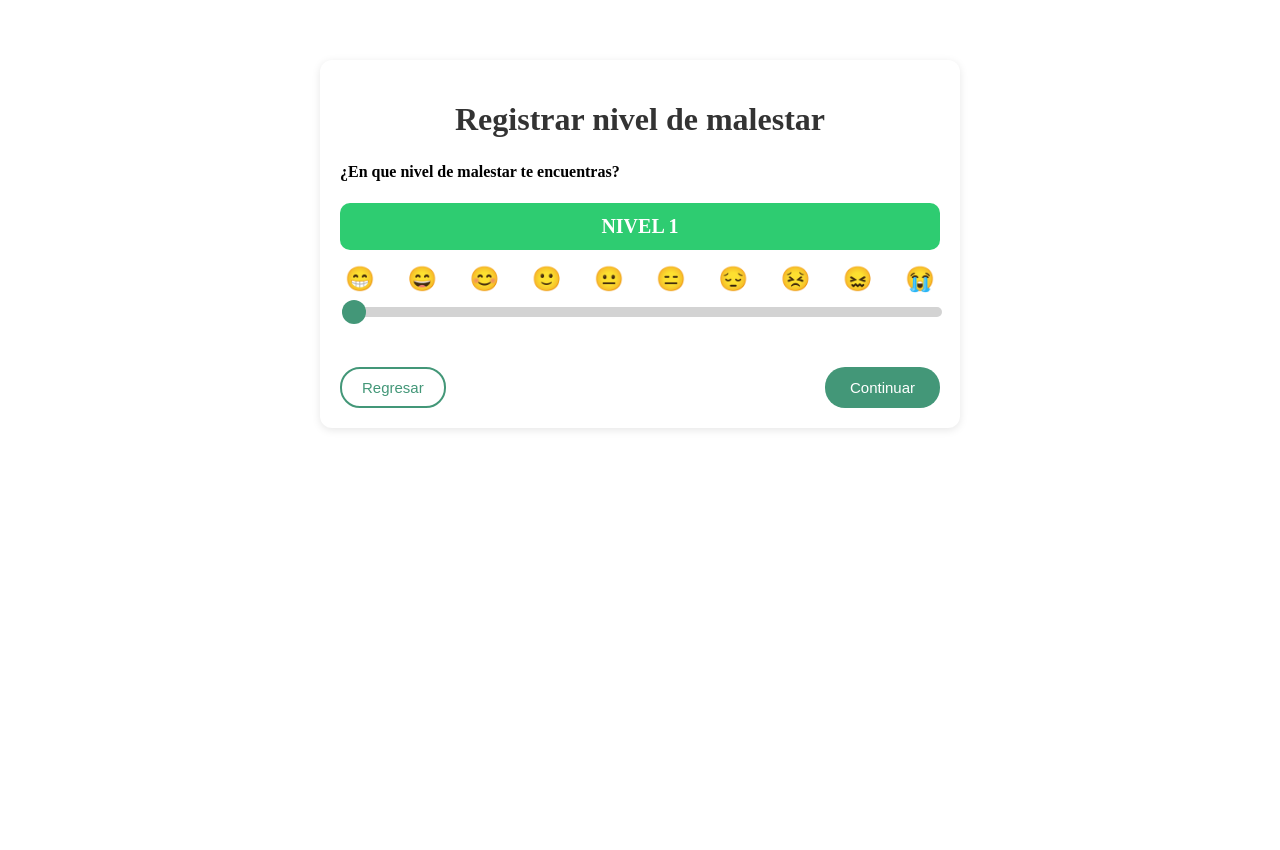
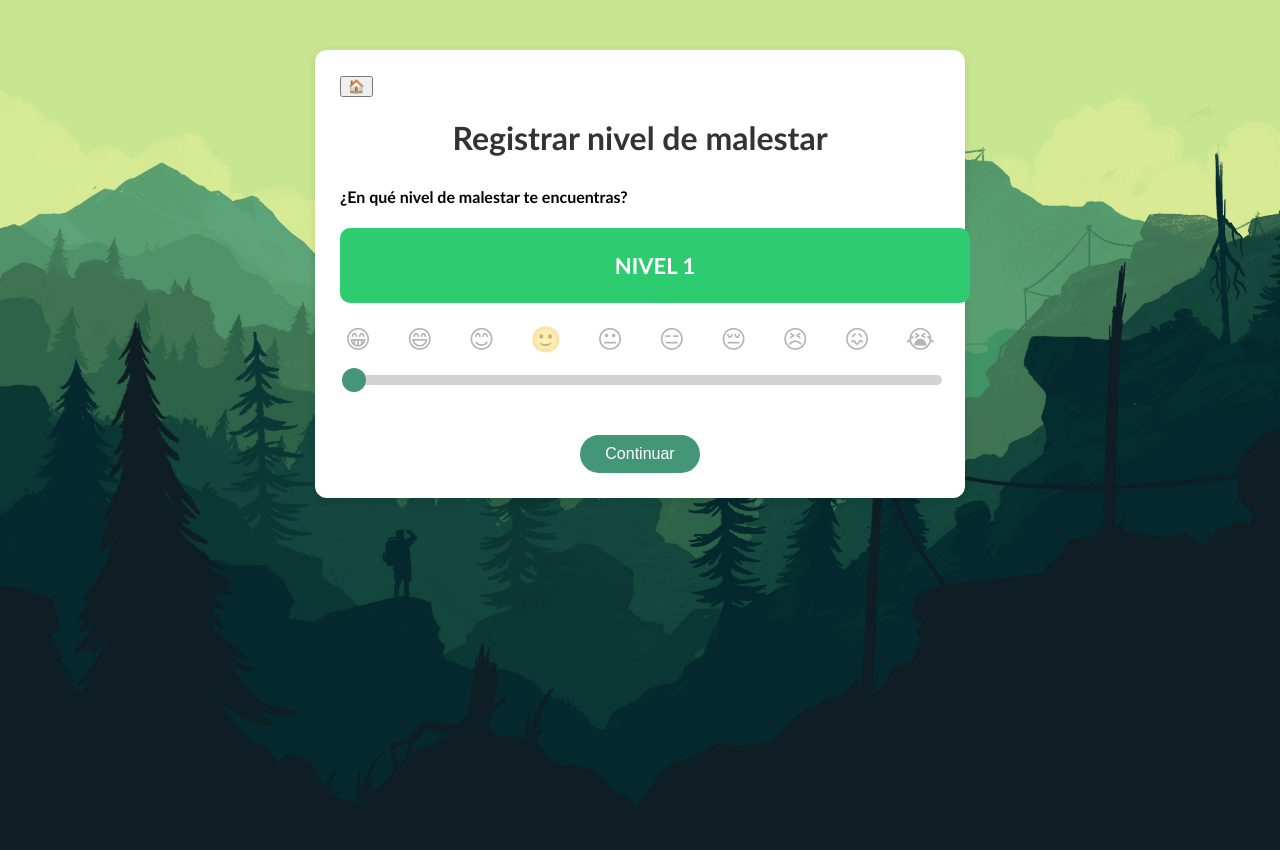
Before and after one commit to rhonald07/Hikari--web, a Django app: template Hikari--web/hk/templates/paginas/crisis.html in a window 1280 px wide. Before the commit the page ends 430 px from the top, so only its background shows below. Run offline with Django 5.2, Linux system fonts and the light colour scheme; the template is opened without the code that fills it, so the values that code supplies are empty.

Commit message:
HTML
Actualizacion de css

```diff
--- a/Hikari--web/hk/templates/paginas/configuracion.html
+++ b/Hikari--web/hk/templates/paginas/configuracion.html
@@ -6,7 +6,7 @@
     <title>Hikari - Configuracion</title>
     <link rel="stylesheet" href="../../../public/css/style.css">
 </head>
-<body>
+<body class="fondo-configuracion">
     <main class="configuracion">
 
     <h1>Configuración</h1>
--- a/Hikari--web/hk/templates/paginas/crisis.html
+++ b/Hikari--web/hk/templates/paginas/crisis.html
@@ -1,45 +1,56 @@
 <!DOCTYPE html>
-<html lang="en">
+<html lang="es">
 <head>
     <meta charset="UTF-8">
     <meta name="viewport" content="width=device-width, initial-scale=1.0">
     <link rel="stylesheet" href="../../../public/css/style.css">
     <title>Hikari - Crisis</title>
 </head>
-<body>
+
+<body class="fondo-crisis">
+
     <main class="nivel_malestar">
+
+        <!-- BOTÓN CASITA -->
+        <button class="btn-home" id="btnHome">🏠</button>
+
         <h1>Registrar nivel de malestar</h1>
-        <h4>¿En que nivel de malestar te encuentras?</h4>
-        <div class="nivel-box">
-            <span class="nivel-text">NIVEL 1</span>
+        <h4>¿En qué nivel de malestar te encuentras?</h4>
+
+        <!-- CAJA DE NIVEL -->
+        <div class="nivel-box" id="nivelBox">
+            <span class="nivel-text" id="nivelText">NIVEL 1</span>
         </div>
-        <div class="emoji-line">
-            <span class="emoji e1">😁</span>
-            <span class="emoji e2">😄</span>
-            <span class="emoji e3">😊</span>
-            <span class="emoji e4">🙂</span>
-            <span class="emoji e5">😐</span>
-            <span class="emoji e6">😑</span>
-            <span class="emoji e7">😔</span>
-            <span class="emoji e8">😣</span>
-            <span class="emoji e9">😖</span>
-            <span class="emoji e10">😭</span>
+
+        <!-- EMOJIS -->
+        <div class="emoji-line" id="emojiLine">
+            <span class="emoji">😁</span>
+            <span class="emoji">😄</span>
+            <span class="emoji">😊</span>
+            <span class="emoji">🙂</span>
+            <span class="emoji">😐</span>
+            <span class="emoji">😑</span>
+            <span class="emoji">😔</span>
+            <span class="emoji">😣</span>
+            <span class="emoji">😖</span>
+            <span class="emoji">😭</span>
         </div>
-        <div>
-            <input
+
+        <!-- SLIDER -->
+        <input
             type="range"
             min="1"
             max="10"
             value="1"
             class="slider"
-            id="slider-malestar"
-            data-nivel="1"
-            >
-        <div class="botones-navegacion">
-        <button class="btn-regresar">Regresar</button>
-        <button class="btn-continuar">Continuar</button>
-        </div>
-        </div>
+            id="sliderMalestar"
+        >
+
+        <!-- BOTÓN CONTINUAR -->
+        <button class="btn-continuar" id="btnContinuar">Continuar</button>
+
     </main>
+
+    <script src="../../../public/js/crisis.js"></script>
 </body>
 </html>
--- a/Hikari--web/hk/templates/paginas/datos_personales.html
+++ b/Hikari--web/hk/templates/paginas/datos_personales.html
@@ -6,7 +6,7 @@
     <title>Hikari - Datos personales</title>
     <link rel="stylesheet" href="../../../public/css/style.css">
 </head>
-<body>
+<body class="fondo-datos_personales">
     <main class="datos-personales">
 
     <h1>Datos personales</h1>
--- a/Hikari--web/hk/templates/paginas/perfil.html
+++ b/Hikari--web/hk/templates/paginas/perfil.html
@@ -6,7 +6,7 @@
     <title>Hikari - Perfil</title>
     <link rel="stylesheet" href="../../../public/css/style.css">
 </head>
-<body>
+<body class="fondo-perfil">
     <main class="perfil">
 
     <div class="perfil-header">
--- a/Hikari--web/public/css/style.css
+++ b/Hikari--web/public/css/style.css
@@ -22,6 +22,51 @@
 .fondo-registro {
     margin: 0;
     padding: 0;
+    min-height: 100vh;
+    font-family: 'Trebuchet MS', 'Lucida Sans Unicode', 'Lucida Grande', 'Lucida Sans', Arial, sans-serif;
+    background-image: url('../img/fondo-home 2.jpg');
+    background-size: cover;
+    background-repeat: no-repeat;
+    background-position: center;
+}
+
+.fondo-crisis {
+    margin: 0;
+    padding: 0;
+    min-height: 100vh;
+    font-family: 'Trebuchet MS', 'Lucida Sans Unicode', 'Lucida Grande', 'Lucida Sans', Arial, sans-serif;
+    background-image: url('../img/fondo-home 2.jpg');
+    background-size: cover;
+    background-repeat: no-repeat;
+    background-position: center;
+}
+
+.fondo-configuracion {
+    margin: 0;
+    padding: 0;
+    min-height: 100vh;
+    font-family: 'Trebuchet MS', 'Lucida Sans Unicode', 'Lucida Grande', 'Lucida Sans', Arial, sans-serif;
+    background-image: url('../img/fondo-home 2.jpg');
+    background-size: cover;
+    background-repeat: no-repeat;
+    background-position: center;
+}
+
+.fondo-perfil {
+    margin: 0;
+    padding: 0;
+    min-height: 100vh;
+    font-family: 'Trebuchet MS', 'Lucida Sans Unicode', 'Lucida Grande', 'Lucida Sans', Arial, sans-serif;
+    background-image: url('../img/fondo-home 2.jpg');
+    background-size: cover;
+    background-repeat: no-repeat;
+    background-position: center;
+}
+
+.fondo-datos_personales {
+    margin: 0;
+    padding: 0;
+    min-height: 100vh;
     font-family: 'Trebuchet MS', 'Lucida Sans Unicode', 'Lucida Grande', 'Lucida Sans', Arial, sans-serif;
     background-image: url('../img/fondo-home 2.jpg');
     background-size: cover;
@@ -444,10 +489,12 @@ button[type="submit"]:hover {
 /*Registra nivel de malestar*/
 .nivel-box {
     width: 100%;
+    height: 45px;
     background: #2ecc71;
-    padding: 10px;
     border-radius: 10px;
-    text-align: center;
+    display: flex;
+    justify-content: center;
+    align-items: center;
     margin-bottom: 20px;
     transition: .3s;
 }
@@ -466,43 +513,69 @@ button[type="submit"]:hover {
     margin-bottom: 10px;
 }
 
+.emoji-line span {
+    opacity: 0.4;
+    transition: .3s;
+}
+
+.emoji-line span.activo {
+    opacity: 1;
+    transform: scale(1.3);
+}
+
+
 .slider {
     width: 100%;
     appearance: none;
-    height: 8px;
-    border-radius: 5px;
+    height: 12px;
+    border-radius: 6px;
     background: #d3d3d3;
     outline: none;
-    margin-bottom: 5px;
+    transition: .3s;
+}
+
+.slider::-webkit-slider-thumb {
+    appearance: none;
+    width: 26px;
+    height: 26px;
+    background: #439778;
+    border-radius: 50%;
+    cursor: pointer;
+    transition: .3s;
+}
+
+.slider::-webkit-slider-thumb:hover {
+    background: #2e6e54;
 }
 
 .nivel_malestar {
     max-width: 600px;
-    margin: 60px auto;
-    padding: 20px;
+    margin: 50px auto;
+    padding: 25px;
     background: #ffffff;
     border-radius: 12px;
-    box-shadow: 0 2px 8px rgba(0, 0, 0, 0.1);
+    box-shadow: 0 2px 8px rgba(0,0,0,0.1);
+    position: relative;
 }
 
 .nivel_malestar h1 {
     text-align: center;
+    margin-bottom: 30px;
     color: #333;
-    margin-bottom: 25px;
 }
 
 .nivel-box {
-    width: 96%;
-    background: #2ecc71;
-    padding: 12px;
+    width: 100%;
+    padding: 15px;
     border-radius: 10px;
     text-align: center;
-    margin-bottom: 15px;
-    transition: .3s;
+    margin-bottom: 20px;
+    color: white;
+    transition: background .4s ease;
 }
 
 .nivel-box .nivel-text {
-    font-size: 20px;
+    font-size: 22px;
     font-weight: bold;
     color: #fff;
 }
@@ -511,9 +584,9 @@ button[type="submit"]:hover {
     display: flex;
     justify-content: space-between;
     color: #444;
-    font-size: 24px;
+    font-size: 25px;
     padding: 0 5px;
-    margin-bottom: 10px;
+    margin-bottom: 15px;
 }
 
 .emoji.activo {
@@ -557,9 +630,11 @@ button[type="submit"]:hover {
     border: none;
     padding: 10px 25px;
     border-radius: 20px;
-    font-size: 15px;
+    font-size: 16px;
     cursor: pointer;
     transition: .3s;
+    display: block;
+    margin: 20px auto 0 auto;
 }
 
 .btn-continuar:hover {
@@ -567,18 +642,21 @@ button[type="submit"]:hover {
 }
 
 .btn-regresar {
+    position: absolute;
+    top: 15px;
+    left: 15px;
     background: transparent;
+    border: none;
+    font-size: 30px;
+    cursor: pointer;
     color: #439778;
-    border: 2px solid #439778;
-    padding: 10px 20px;
-    border-radius: 20px;
-    font-size: 15px;
-    cursor: pointer;
-    transition: 0.3s;
+    transition: 0.2s;
 }
 
-.btn-regresar:hover {
-    background: #e6f4ef;
+.btn-home:hover { color: #2e6e54; }
+.emoji.activo {
+    opacity: 1;
+    transform: scale(1.3);
 }
 
 /* Perfil */
--- a/Hikari--web/public/js/crisis.js
+++ b/Hikari--web/public/js/crisis.js
@@ -0,0 +1,38 @@
+const slider = document.getElementById("sliderMalestar");
+const nivelText = document.getElementById("nivelText");
+const nivelBox = document.getElementById("nivelBox");
+const emojiList = document.querySelectorAll("#emojiLine .emoji");
+const btnHome = document.getElementById("btnHome");
+const btnContinuar = document.getElementById("btnContinuar");
+
+/* COLORES DEL NIVEL */
+const colores = [
+    "#2ecc71", "#55d86c", "#7fe067", "#a8e862", "#d1f05d",
+    "#f1c40f", "#e67e22", "#d35400", "#c0392b", "#96281b"
+];
+
+
+slider.addEventListener("input", () => {
+    const nivel = parseInt(slider.value);
+
+    // Texto
+    nivelText.textContent = `NIVEL ${nivel}`;
+
+    // Color de la caja
+    nivelBox.style.background = colores[nivel - 1];
+
+    // Emojis
+    emojiList.forEach((emoji, index) => {
+        emoji.classList.toggle("activo", index + 1 === nivel);
+    });
+});
+
+/* CASITA → HOME */
+btnHome.addEventListener("click", () => {
+    window.location.href = "home.html";
+});
+
+/* CONTINUAR (futuro flujo DBT) */
+btnContinuar.addEventListener("click", () => {
+    alert("Aquí va el flujo siguiente según el nivel 🙂");
+});
```
